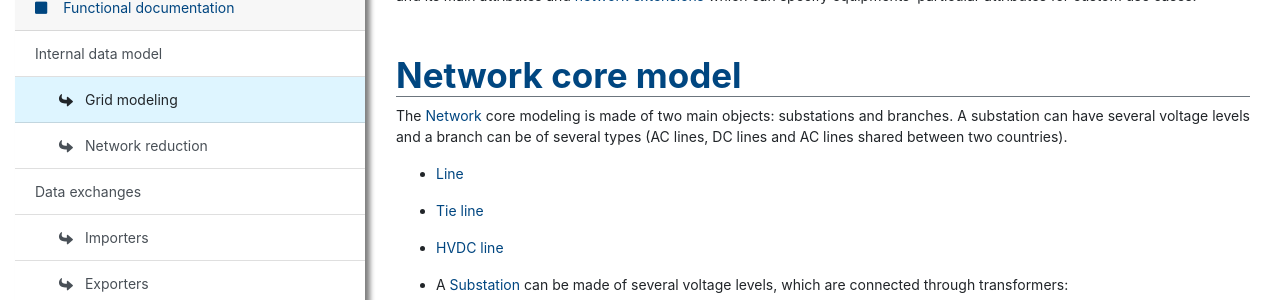
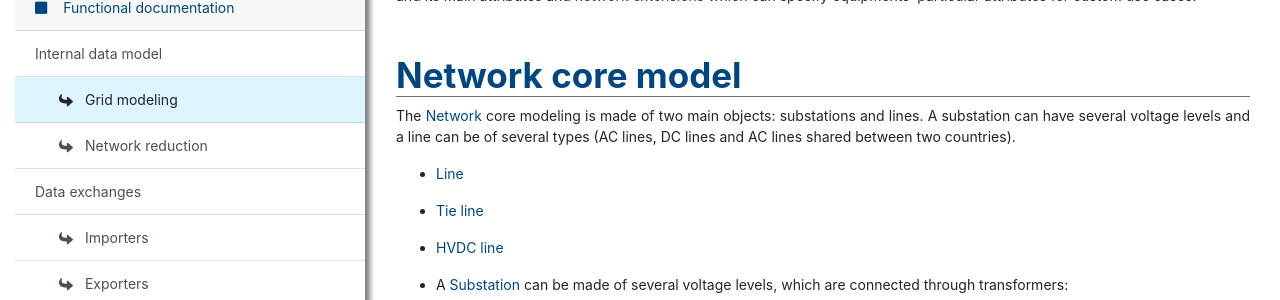
Before and after one commit to powsybl/powsybl.github.io, a Jekyll site: the page built from docs/iidm/model/index.md, in a window 1280 px wide and 900 px high. Shown: the part 191-491 px from the top of the window. Built offline with Jekyll 4.4.1, drawn with Linux system fonts in a browser that asks for light colours; nearby versions of some CDN libraries.

```diff
--- a/docs/iidm/model/index.md
+++ b/docs/iidm/model/index.md
@@ -8,7 +8,7 @@
 
 # Network core model
 
-The [Network](network.md) core modeling is made of two main objects: substations and branches. A substation can have several voltage levels and a branch can be of several types (AC lines, DC lines and AC lines shared between two countries).
+The [Network](network.md) core modeling is made of two main objects: substations and lines. A substation can have several voltage levels and a line can be of several types (AC lines, DC lines and AC lines shared between two countries).
 
 - [Line](line.md)
 
```
